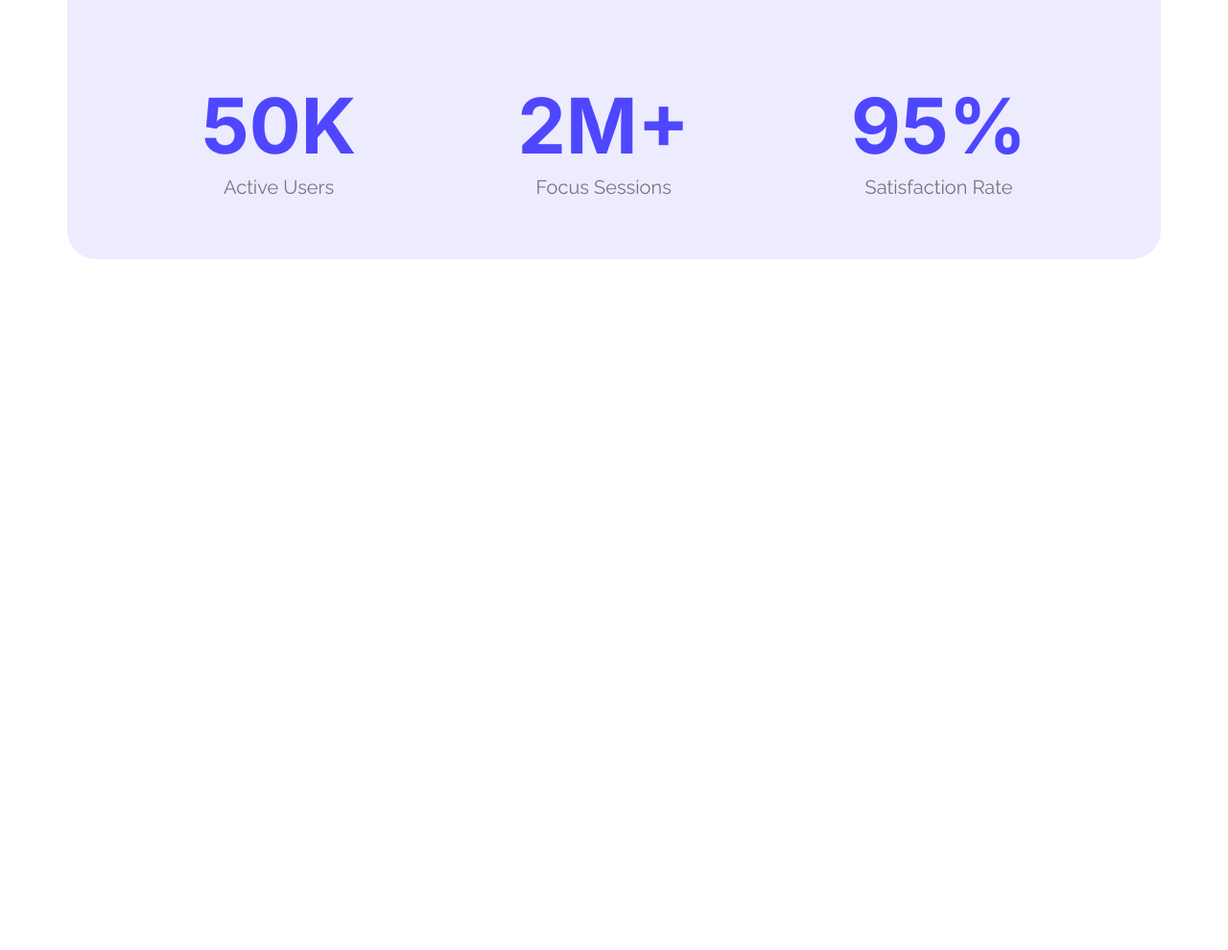
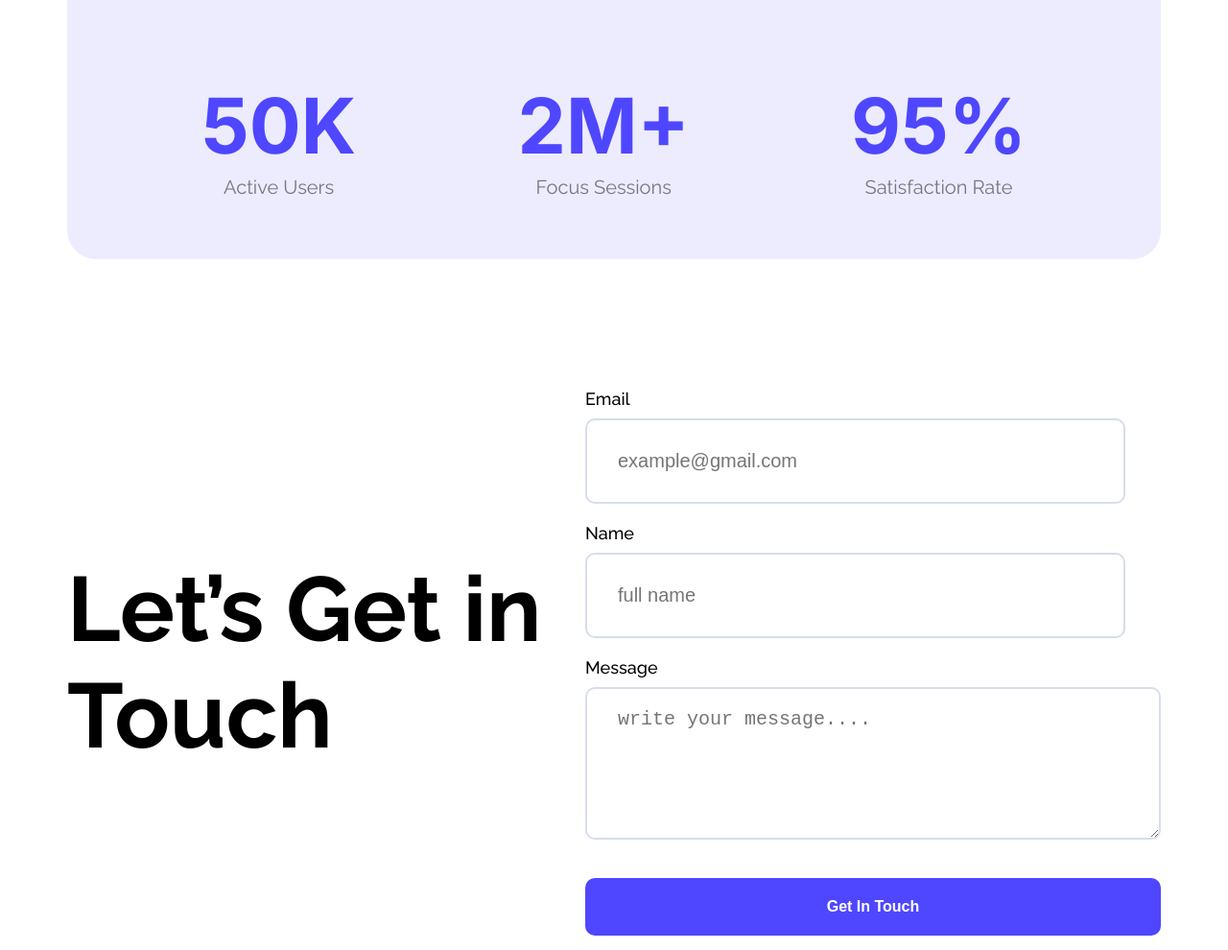
Before and after one commit to mongmycha/assignment1, a plain HTML site: page index.html in a window 1280 px wide. Shown: the part 1288-2278 px from the top of the page at 96% size. Before the commit the page ends 1566 px from the top, so only its background shows below. Drawn offline with Linux system fonts and the light colour scheme.

Commit message:
added touch section

```diff
--- a/index.html
+++ b/index.html
@@ -61,6 +61,20 @@
         </div>
       </div>
     </div>
+
+    <!-- touch section -->
+    <div class="touch-section">
+      <h1 class="touch-title">Let’s Get in Touch</h1>
+      <form action="">
+        <label for="email">Email</label>
+        <input type="email" name="email" id="email" placeholder="example@gmail.com">
+        <label for="name">Name</label>
+        <input type="text" name="name" id="name" placeholder="full name">
+        <label for="message">Message</label> <br>
+        <textarea name="message" id="message" cols="43" rows="5" placeholder="write your message...."></textarea>
+        <input class="touch-btn" type="button" value="Get In Touch">
+      </form>
+    </div>
   </main>
   <footer>
 
--- a/styles/style.css
+++ b/styles/style.css
@@ -44,9 +44,7 @@ nav {
   cursor: pointer;
 }
 
-.nav-signup:hover {
-
-}
+.nav-signup:hover {}
 
 
 /* banner styles */
@@ -81,9 +79,7 @@ nav {
   cursor: pointer;
 }
 
-.banner-btn:hover {
-
-}
+.banner-btn:hover {}
 
 
 /* main section styles */
@@ -133,9 +129,7 @@ main {
   cursor: pointer;
 }
 
-.action-btn:hover {
-
-}
+.action-btn:hover {}
 
 .action-img {
   width: 400px;
@@ -149,6 +143,7 @@ main {
   background-color: rgba(78, 71, 255, 0.1);
   border-radius: 30px;
   padding: 45px 140px;
+  margin-bottom: 135px;
 }
 
 .users-title {
@@ -178,3 +173,73 @@ main {
   margin-top: 4px;
   text-align: center;
 }
+
+/* touch section styles */
+.touch-section {
+  display: flex;
+  align-items: center;
+  justify-content: space-between;
+  margin-bottom: 15px;
+}
+
+.touch-title {
+  width: 525px;
+  font-size: 95px;
+  font-weight: bold;
+  color: #000000;
+}
+
+label {
+  font-size: 18px;
+  font-weight: 500;
+  color: #000000;
+  margin-bottom: 20px;
+}
+
+.touch-section input[type="email"],
+input[type="text"] {
+  width: 495px;
+  height: 45px;
+  font-size: 20px;
+  font-weight: 400;
+  color: #000000;
+  display: block;
+  padding: 20px 32px;
+  border: 2px solid #D6DDED;
+  border-radius: 10px;
+  background-color: #FFFFFF;
+  margin-top: 10px;
+  margin-bottom: 20px;
+  align-items: center;
+}
+
+textarea {
+  font-size: 20px;
+  font-weight: 400;
+  color: #000000;
+  display: block;
+  padding: 20px 32px;
+  border: 2px solid #D6DDED;
+  border-radius: 10px;
+  background-color: #FFFFFF;
+  margin-top: 10px;
+  margin-bottom: 20px;
+}
+
+.touch-btn {
+  width: 100%;
+  height: 60px;
+  font-size: 16px;
+  font-weight: bold;
+  color: #FFFFFF;
+  background-color: #4E47FF;
+  padding: 19px 100px;
+  border: none;
+  border-radius: 10px;
+  align-items: center;
+  justify-content: center;
+  margin-top: 20px;
+}
+
+
+/* footer section styles */
```
